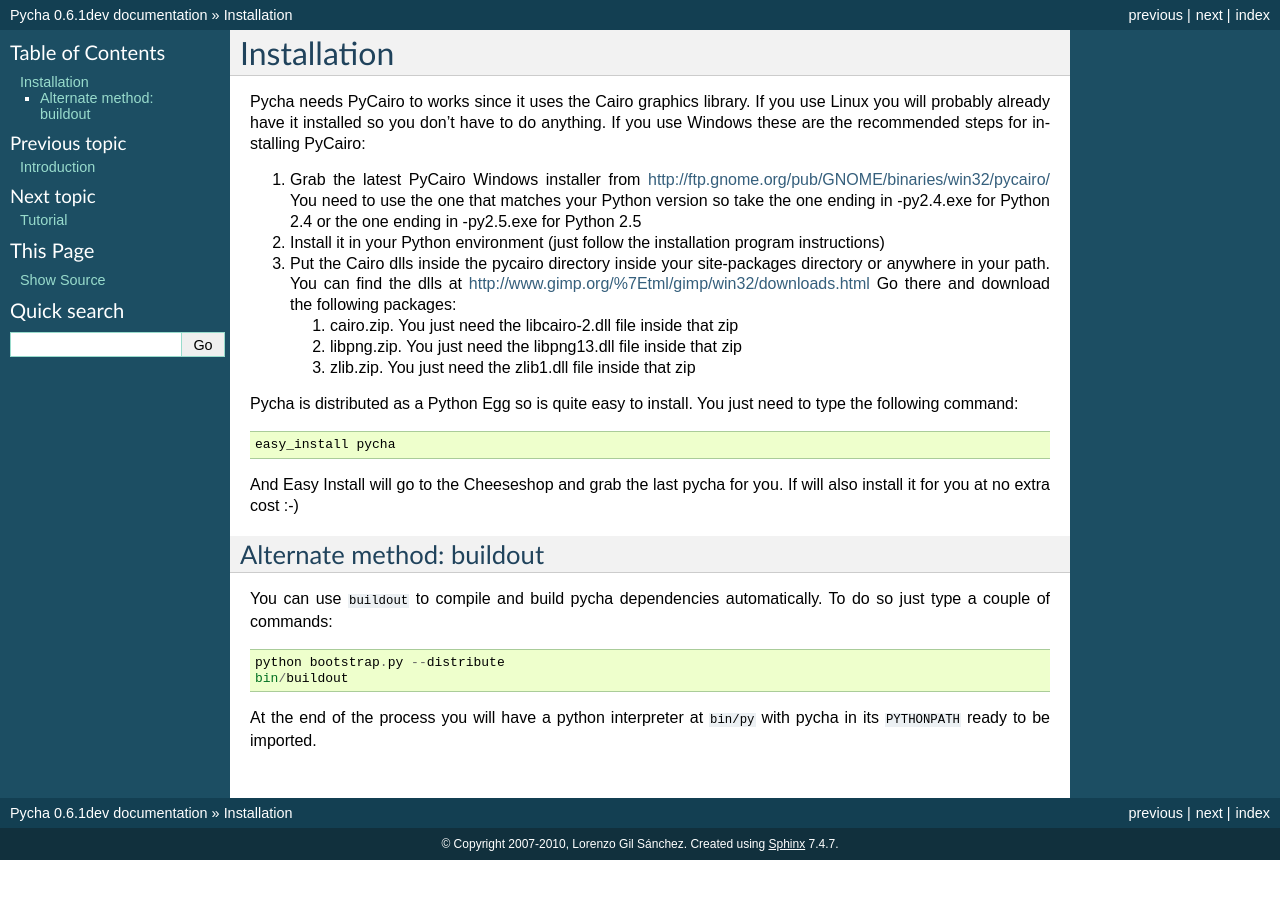
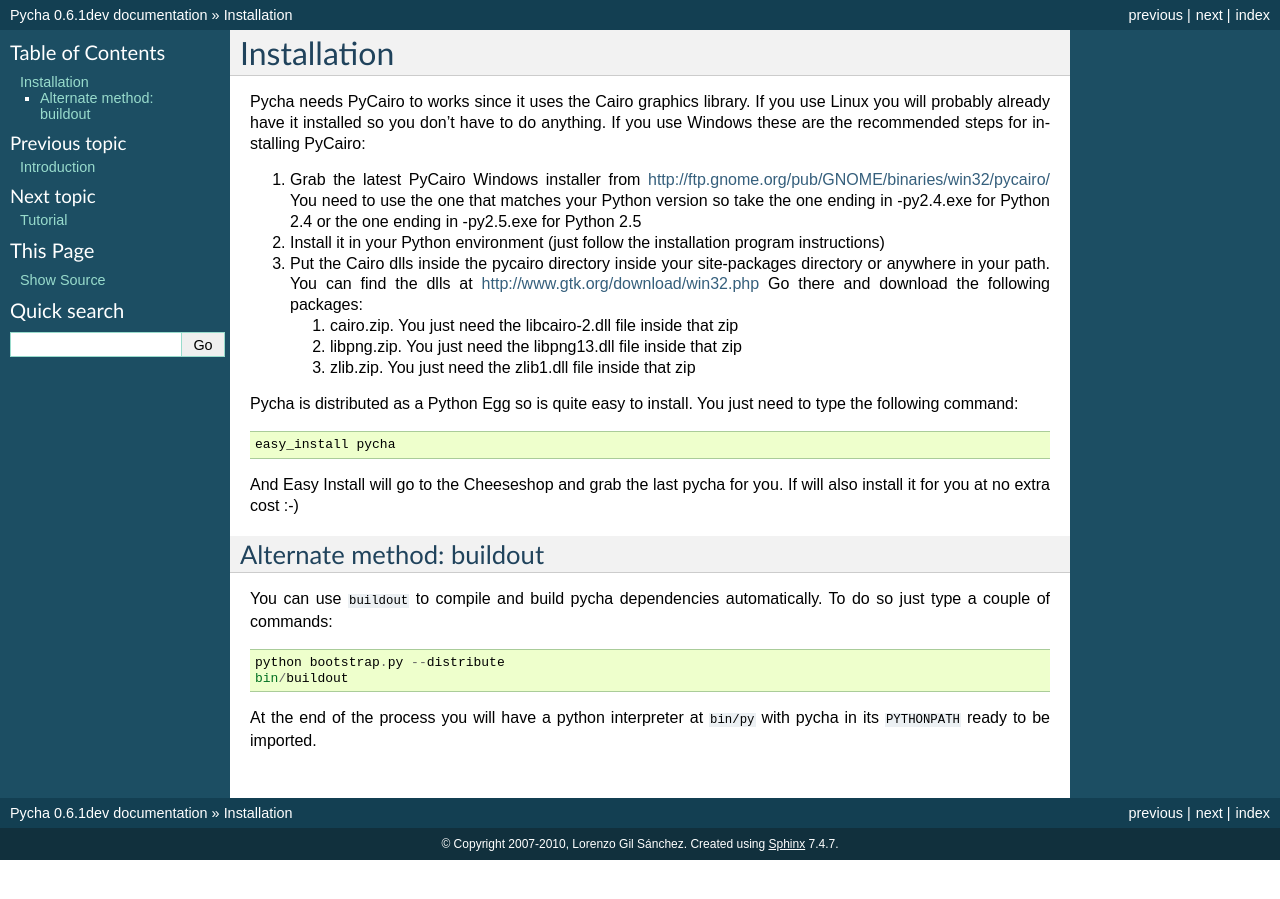
Before and after one commit to bastula/pycha, a Sphinx documentation site: the page built from docs/source/installation.rst, in a window 1280 px wide. Built offline with Sphinx 7.4.7, drawn with Linux system fonts in a browser that asks for light colours; some of the changed lines change nothing that is shown.

Commit message:
Fix gtk downloads link for win32. Thanks to Florian Roth for noticing this broken link

```diff
--- a/docs/source/installation.rst
+++ b/docs/source/installation.rst
@@ -15,7 +15,7 @@ PyCairo:
    program instructions)
 3. Put the Cairo dlls inside the pycairo directory inside your site-packages
    directory or anywhere in your path. You can find the dlls at
-   http://www.gimp.org/%7Etml/gimp/win32/downloads.html Go there and download
+   http://www.gtk.org/download/win32.php Go there and download
    the following packages:
 
    1. cairo.zip. You just need the libcairo-2.dll file inside that zip
```
